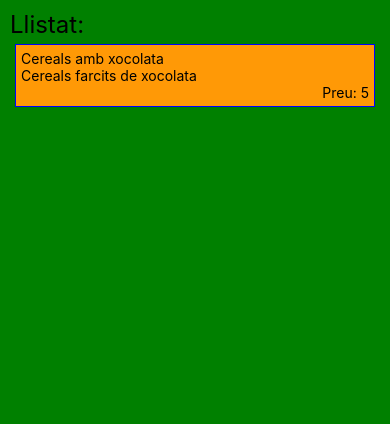
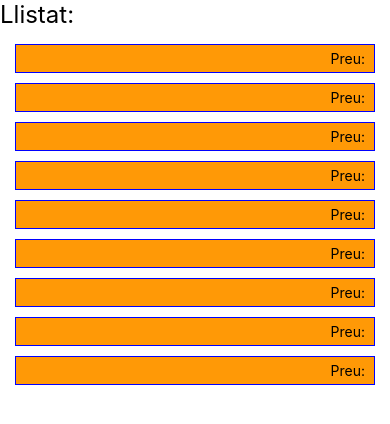
Before and after one commit to AMoret01/DI, a React Native app in the folder ExamenDI/exDin2A/: screen / in a window 390 px wide. Shown: the top 424 px of the page. Built offline with nearby package versions, Linux system fonts and the light colour scheme.

Commit message:
Ejercicio 2 con problemas

```diff
--- a/ExamenDI/exDin2A/App.js
+++ b/ExamenDI/exDin2A/App.js
@@ -6,45 +6,65 @@
  * @flow strict-local
  */
 
-import React, {Component} from 'react';
+import React, { Component } from 'react';
 import {
   SafeAreaView,
   StyleSheet,
   ScrollView,
   View,
   Text,
+  FlatList,
   StatusBar,
 } from 'react-native';
+import { ElMeuItem } from './componentes/ElMeuItem';
 
-import {Input, Button} from 'react-native-elements';
 
-import {ElMeuItem} from './componentes/ElMeuItem';
+import { llistaItems} from './componentes/llistaItems';
 
 export class App extends Component {
+  constructor(props) {
+    super(props)
+
+    this.state = {
+      cereales: [{ name: 'Cereals amb xocolata'}, { name: 'Hamburguesa amb formatge' }, { name: 'Aigua natural' },
+      { description: 'Cereals farcits de xocolata' }, { description: 'Hamburguesa bona i saludable' },
+      { description: 'Aigua de un bassal de el Himalaya' }, { price: '5' }, { price: '15' }, { price: '5' },
+      ]
+    }
+  }
   render() {
-    return(
-      <View style={styles.colorPrimari}>
-
-    <ElMeuItem />
+    return (
+      <View>
+        <View>
+          <View>
+            <Text style={[{ fontSize: 24 }, styles.colorSecundari2]}>Llistat:</Text>
+          </View>
+          <FlatList
+            data={this.state.cereales}
+            keyExtractor={(item, index) => index.toString()}
+            style={{ padding: 10 }}
+            renderItem={(item) => (<ElMeuItem cereales={item} />)}
+          />
+        </View>
       </View>
     );
   }
 };
+const styles = StyleSheet.create({
 
-const styles = StyleSheet.create({
-  colorPrimari: {
-    backgroundColor: 'green',
-    flex: 1,
-    padding: 10,
+  colorSecundari2: {
+    color: 'black',
+    textAlign: 'left',
   },
   sectionTitle: {
     fontSize: 24,
     fontWeight: 'bold',
-    color: 'white',
-    alignItems: 'center',
     padding: 5,
+    margin: 5,
+    borderWidth: 1,
+    borderColor: 'blue',
+    backgroundColor: '#ff9906',
   },
 
 });
-
 export default App;
--- a/ExamenDI/exDin2A/componentes/ElMeuItem.js
+++ b/ExamenDI/exDin2A/componentes/ElMeuItem.js
@@ -29,16 +29,12 @@ export class ElMeuItem extends Component {
     render() {
         return(
             <View >
-            <View>
-                    <Text style={[{fontSize:24},styles.colorSecundari2]}>Llistat:</Text>
-            </View>
             <View style={styles.sectionTitle}>
-             <Text>{this.state.name}</Text>
-             <Text>{this.state.description}</Text>
-             <Text style= {{textAlign: 'right'}}> Preu: {this.state.price}</Text>
+             <Text name={this.state.name}></Text>
+             <Text description={this.state.description}></Text>
+             <Text style= {{textAlign: 'right'}} preu={this.state.price}> Preu: </Text>
               </View>
             </View>
-
         );
     }
 }
--- /dev/null
+++ b/ExamenDI/exDin2A/componentes/llistaItems.js
@@ -0,0 +1,33 @@
+import React, {Component} from 'react';
+import {
+  SafeAreaView,
+  StyleSheet,
+  ScrollView,
+  View,
+  Text,
+  StatusBar,
+  FlatList,
+} from 'react-native';
+import { ElMeuItem } from './ElMeuItem';
+
+
+export class llistaItems extends Component {
+    constructor (props) {
+        super(props);
+
+    }
+  render() {
+        return(
+            <View>
+
+            <View style={styles.sectionTitle}>
+             <Text
+             name={this.props.cereales.item.name}
+             description={this.props.cereales.item.description}
+             preu={this.props.cereales.item.price}
+             />
+              </View>
+            </View>
+        );
+    }
+}
```
